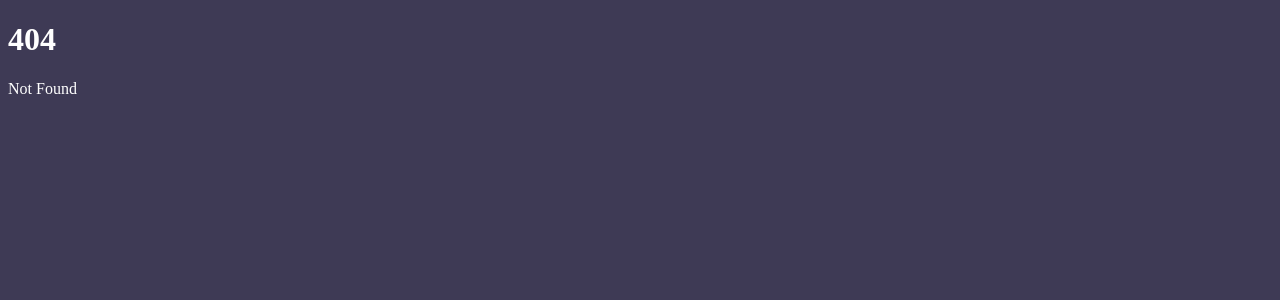
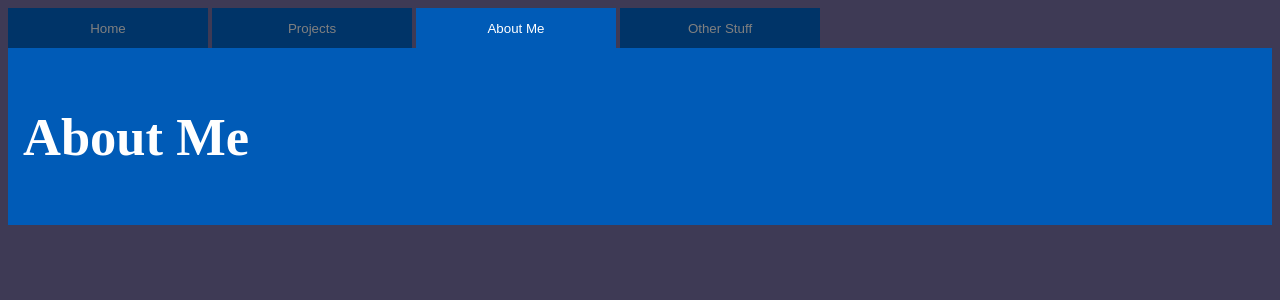
Before and after one commit to scottm213/scottmattera.net, a SvelteKit app: page /about in a window 1280 px wide. Before the commit this address had no page. Shown: the top 300 px of the page. Built offline with nearby package versions, Linux system fonts and the light colour scheme.

Commit message:
added all pages with better button colors

```diff
--- a/src/app.css
+++ b/src/app.css
@@ -23,7 +23,6 @@ header {
 
 
 .button{
-    color: white;
     width: 200px;
     height: 40px;
     border: none;
@@ -31,8 +30,10 @@ header {
 }
 .button1 {
     background-color: #005bb7;
+    color: white;
 }
 
 .button2 {
     background-color: #003468;
+    color: grey;
 }
--- /dev/null
+++ b/src/routes/about/+page.svelte
@@ -0,0 +1,11 @@
+<script>
+</script>
+
+<title>About Me</title>
+
+
+<a href = "https://scottmattera.net"> <button class = "button button2" type="button">Home</button> </a>
+<a href = "https://scottmattera.net/work"> <button class = "button button2" type="button">Projects</button> </a>
+<a href = "https://scottmattera.net/about"> <button class = "button button1" type="button">About Me</button> </a>
+<a href = "https://scottmattera.net/other"> <button class = "button button2" type="button">Other Stuff</button> </a>
+<header> <h2>About Me</h2> </header>
```
Also changed, not shown: src/routes/other/+page.svelte (added, +11 -0 lines).
